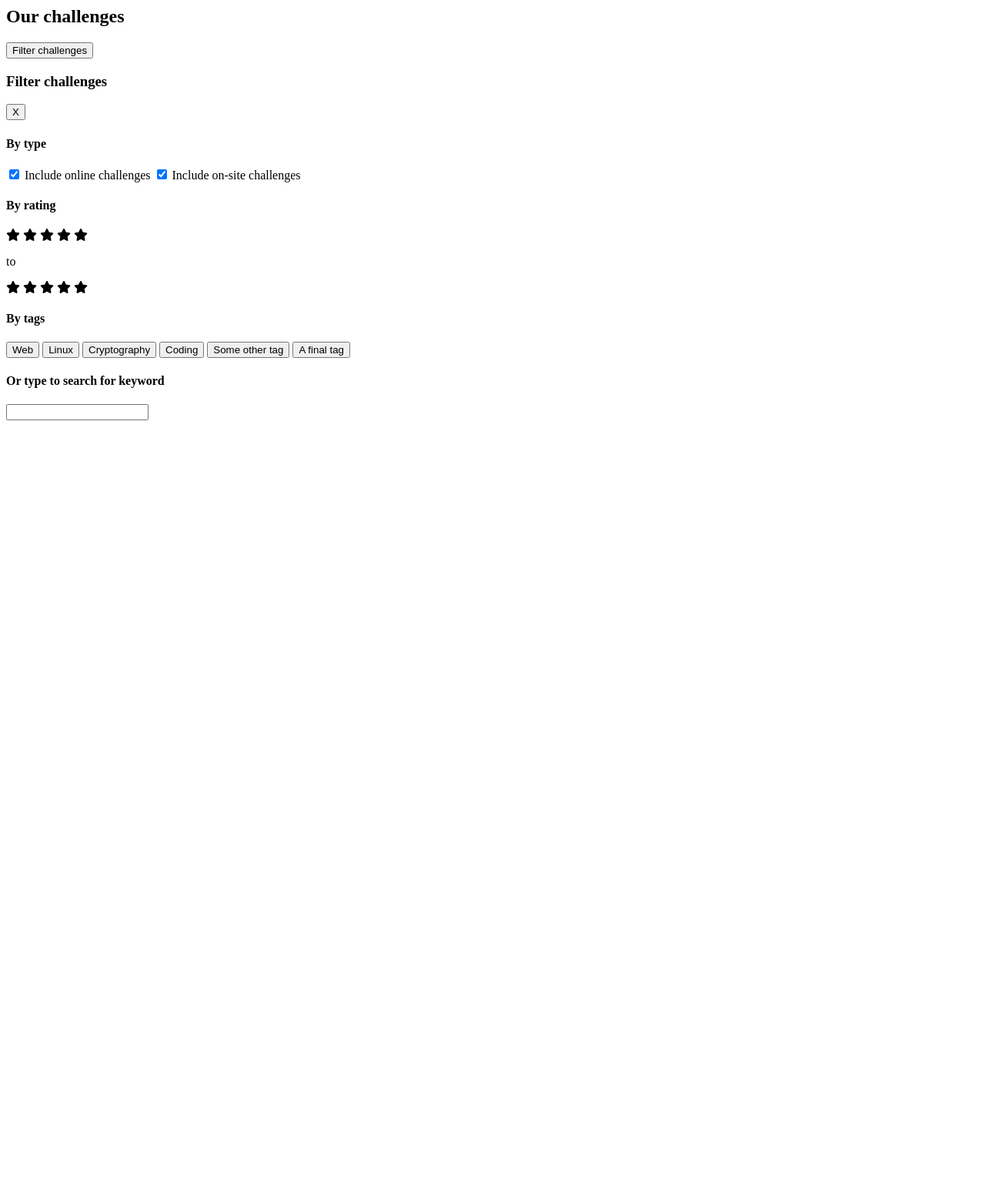
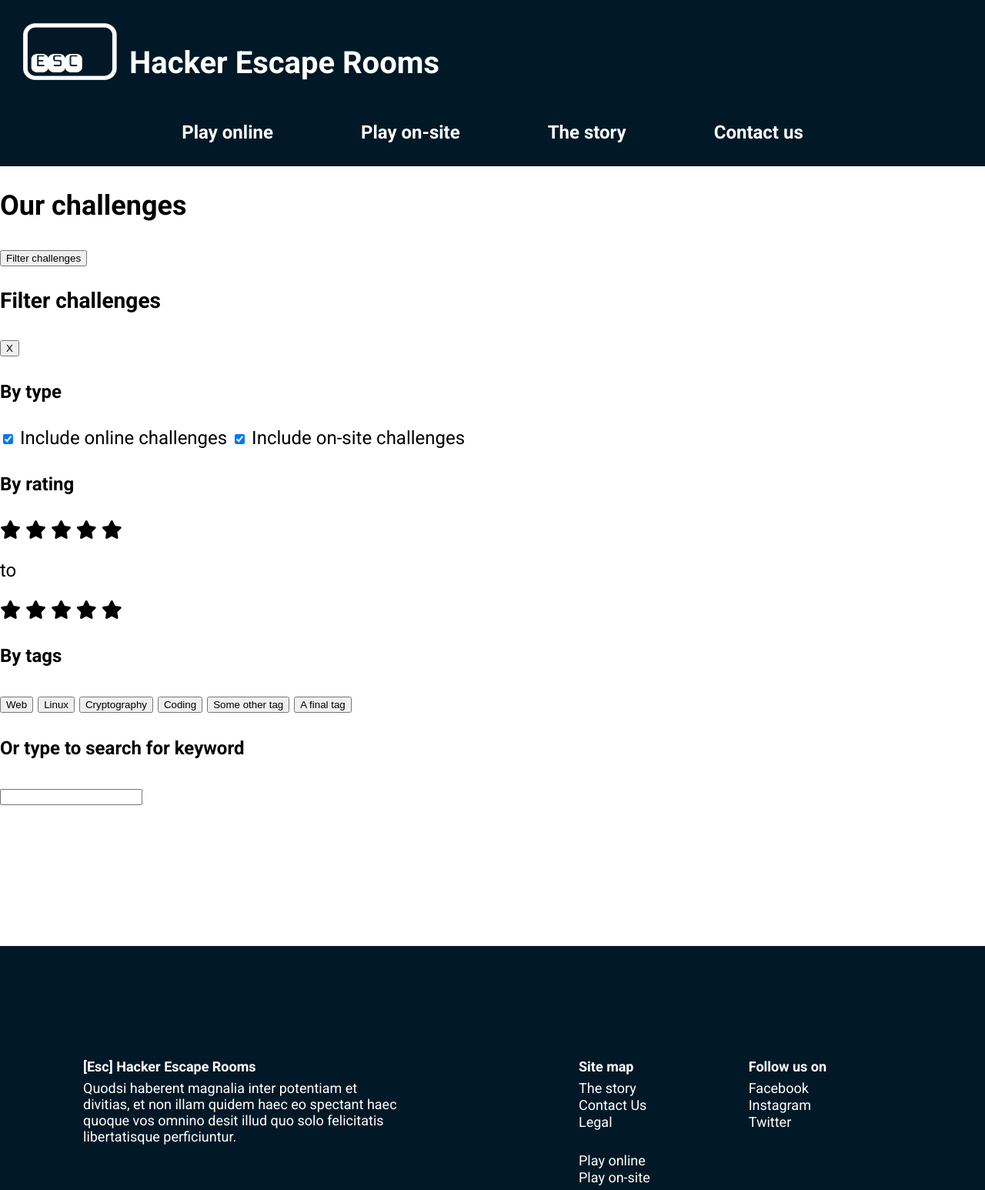
Before and after one commit to ANschoolacc/-ESC--Hackers-Escape-Room-Grupparbete, a website: page ourChallenges.html in a window 1280 px wide. Shown: the top 1546 px of the page at 77% size. Before the commit the page ends 800 px from the top, so only its background shows below. Drawn offline with Linux system fonts and the light colour scheme.

Commit message:
Added old header and footer html

```diff
--- a/ourChallenges.html
+++ b/ourChallenges.html
@@ -1,34 +1,98 @@
-<link rel='stylesheet' href='https://cdnjs.cloudflare.com/ajax/libs/font-awesome/6.4.2/css/all.min.css'> <!-- This is the link to the font awesome icons -->
+<!DOCTYPE html>
+<html>
+  <head>
+    <meta charset="utf-8" />
+    <meta http-equiv="X-UA-Compatible" content="IE=edge" />
+    <title>Startsida ESC Hacker Escape Rooms</title>
+    <meta name="viewport" content="width=device-width, initial-scale=1" />
+    <script
+      src="https://kit.fontawesome.com/193a8b5258.js"
+      crossorigin="anonymous"
+    ></script>
+    <link rel="preconnect" href="https://fonts.googleapis.com" />
+    <link rel="preconnect" href="https://fonts.gstatic.com" crossorigin />
+    <link
+      href="https://fonts.googleapis.com/css2?family=Roboto:ital,wght@0,400;0,700;1,400&display=swap"
+      rel="stylesheet"
+    />
+    <link
+      rel="stylesheet"
+      href="https://cdnjs.cloudflare.com/ajax/libs/font-awesome/6.4.2/css/all.min.css"
+    />
+    <!-- This is the link to the font awesome icons -->
+    <link rel="stylesheet" type="text/css" media="screen" href="main.css" />
+  </head>
+  <body class="body">
+    <header class="header">
+      <div class="logoAndTitle">
+        <img
+          class="logoAndTitle__logo"
+          src="assets/image 4.png"
+          alt="ESC-Logo"
+        />
+        <h1 class="logoAndTitle__title">Hacker Escape Rooms</h1>
+        <button class="logoAndTitle__hamburgerBtn">
+          <img src="assets/Group 7.png" alt="" />
+        </button>
+      </div>
 
+      <ul class="navbar">
+        <li class="navbar__navItem">
+          <a href="ourChallenges.html">Play online</a>
+        </li>
+        <li class="navbar__navItem"><a href="">Play on-site</a></li>
+        <li class="navbar__navItem"><a href="">The story</a></li>
+        <li class="navbar__navItem"><a href="">Contact us</a></li>
+      </ul>
+      <section class="hamburgerMenu">
+        <div class="hamburgerMenu__menuCont">
+          <button class="hamburgerMenu__closeBtn">
+            <img src="assets/close.png" alt="Close button" />
+          </button>
+          <ul class="hamburgerMenu__menu">
+            <li class="hamburgerMenu__item"><a href="">Play online</a></li>
+            <li class="hamburgerMenu__item"><a href="">Play on-site</a></li>
+            <li class="hamburgerMenu__item"><a href="">The story</a></li>
+            <li class="hamburgerMenu__item"><a href="">Contact us</a></li>
+          </ul>
+        </div>
+      </section>
+    </header>
 
-
+    <main>
       <section class="filter">
         <h2 class="filter__h2">Our challenges</h2>
-    <button class="filter__filterBoxOpenButton">Filter challenges</button> <!-- This button should be hidden when filter box opens -->
-    <div class="filter__filterBox"> <!-- This box should be hidden if the filter challenges button is not pressed -->
+        <button class="filter__filterBoxOpenButton">Filter challenges</button>
+        <!-- This button should be hidden when filter box opens -->
+        <div class="filter__filterBox">
+          <!-- This box should be hidden if the filter challenges button is not pressed -->
           <h3 class="filter__h3">Filter challenges</h3>
-        <button class="filter__closeButton">X<!-- Img of the X button (remove placeholder X) --></button>
+          <button class="filter__closeButton">
+            X<!-- Img of the X button (remove placeholder X) -->
+          </button>
           <div class="filter__filters">
             <div class="filter__filterByType">
               <h4 class="filter__h4">By type</h4>
               <label>
-                    <input type="checkbox" class="filter__onlineCheckbox" checked> Include online challenges
+                <input type="checkbox" class="filter__onlineCheckbox" checked />
+                Include online challenges
               </label>
               <label>
-                    <input type="checkbox" class="filter__onSiteCheckbox" checked> Include on-site challenges
+                <input type="checkbox" class="filter__onSiteCheckbox" checked />
+                Include on-site challenges
               </label>
             </div>
             <div class="filter__filterByRating">
               <h4 class="filter__h4">By rating</h4>
-                <div class=filter__stars>
+              <div class="filter__stars">
                 <i class="fa-solid fa-star"></i>
                 <i class="fa-solid fa-star"></i>
                 <i class="fa-solid fa-star"></i>
                 <i class="fa-solid fa-star"></i>
                 <i class="fa-solid fa-star"></i>
               </div>
-                <p class=filter__paragraph>to</p>
-                <div class=filter__stars>
+              <p class="filter__paragraph">to</p>
+              <div class="filter__stars">
                 <i class="fa-solid fa-star"></i>
                 <i class="fa-solid fa-star"></i>
                 <i class="fa-solid fa-star"></i>
@@ -47,8 +111,43 @@
             </div>
             <div class="filter__filterBySearch">
               <h4 class="filter__h4">Or type to search for keyword</h4>
-                <input type="text" class="filter__inputFilter">
+              <input type="text" class="filter__inputFilter" />
             </div>
           </div>
         </div>
       </section>
+    </main>
+
+    <footer class="footer">
+      <div class="about">
+        <h4 class="about__title">[Esc] Hacker Escape Rooms</h4>
+        <p class="about__text">
+          Quodsi haberent magnalia inter potentiam et divitias, et non illam
+          quidem haec eo spectant haec quoque vos omnino desit illud quo solo
+          felicitatis libertatisque perficiuntur.
+        </p>
+      </div>
+
+      <ul class="lowerNav lowerNav--marginLeft">
+        <h4 class="lowerNav__title">Site map</h4>
+        <li class="lowerNav__item"><a href="">The story</a></li>
+        <li class="lowerNav__item"><a href="">Contact Us</a></li>
+        <li class="lowerNav__item"><a href="">Legal</a></li>
+        <br />
+        <li class="lowerNav__item">
+          <a href="ourChallenges.html">Play online</a>
+        </li>
+        <li class="lowerNav__item"><a href="">Play on-site</a></li>
+      </ul>
+
+      <ul class="lowerNav lowerNav--marginRight">
+        <h4 class="lowerNav__title">Follow us on</h4>
+        <li class="lowerNav__item"><a href="">Facebook</a></li>
+        <li class="lowerNav__item"><a href="">Instagram</a></li>
+        <li class="lowerNav__item"><a href="">Twitter</a></li>
+      </ul>
+    </footer>
+
+    <script src="script.js"></script>
+  </body>
+</html>
```
Lines whose indentation alone changed are shown as unchanged.
